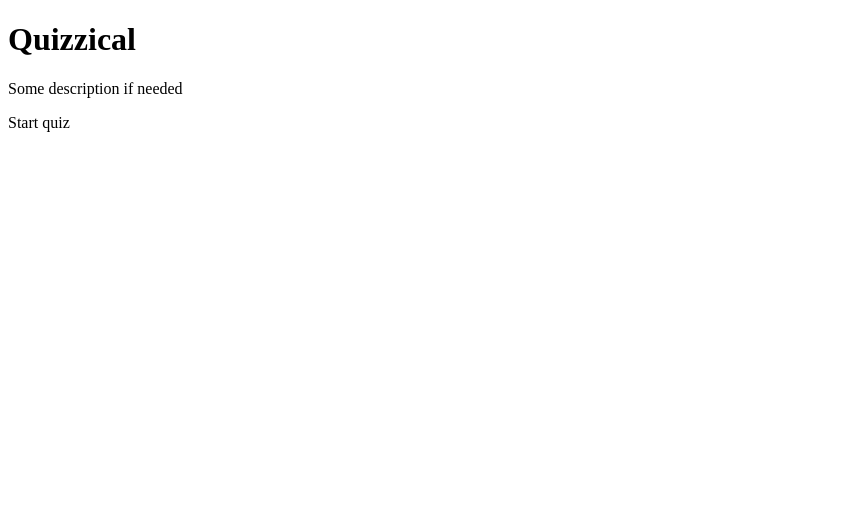
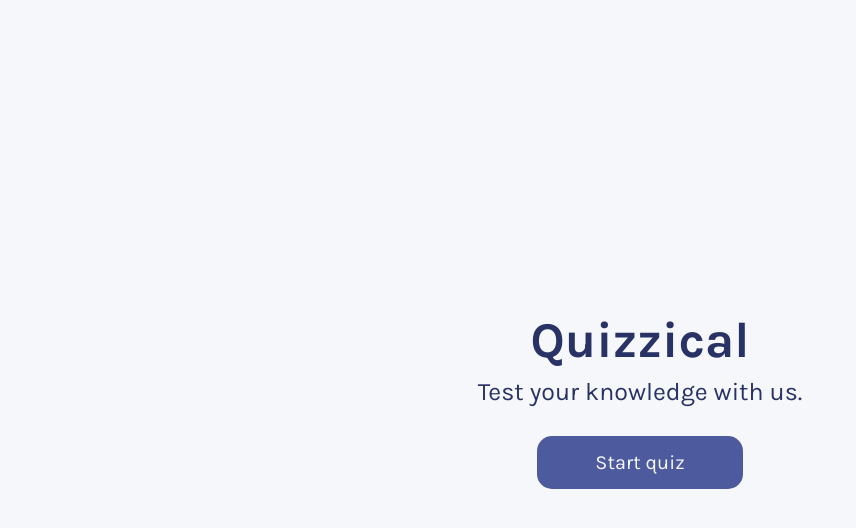
Before and after one commit to adarshcodes/quizzical-app, a React (Create React App) app: page / in a window 1280 px wide. Shown: the top 528 px of the page, without its empty margins (0-856 px from the left). Built offline with nearby package versions, Linux system fonts and the light colour scheme.

Commit message:
created start page

```diff
--- a/src/App.js
+++ b/src/App.js
@@ -1,4 +1,6 @@
 import React, { useState } from "react";
+import "./assets/sass/main.css";
+
 import StartPage from "./components/StartPage";
 import Quiz from "./components/Quiz";
 
@@ -9,7 +11,11 @@ function App() {
 		setStart(false);
 	}
 
-	return <main>{start ? <StartPage startGame={startGame} /> : <Quiz />}</main>;
+	return (
+		<main className="main-container">
+			{start ? <StartPage startGame={startGame} /> : <Quiz />}
+		</main>
+	);
 }
 
 export default App;
--- /dev/null
+++ b/src/assets/sass/components/_startScreen.scss
@@ -0,0 +1,44 @@
+.main-container {
+	width: 100%;
+	height: 100vh;
+	background-color: $background;
+}
+
+.start-page {
+	width: 100%;
+	height: 100%;
+	@include flex-column-center;
+	text-align: center;
+
+	&__heading {
+		font-size: 5rem;
+		font-weight: 700;
+		color: $dark-blue;
+		margin-bottom: 0.7rem;
+	}
+
+	&__para {
+		font-size: 2.5rem;
+		font-weight: 400;
+		color: $dark-blue;
+		margin-bottom: 3rem;
+	}
+
+	&__btn {
+		padding: 1.5rem 5.8rem;
+		background-color: $dark-blue-2;
+		font-size: 2rem;
+		border-radius: 1.5rem;
+		color: $white;
+		transition: all 0.3s;
+
+		&:hover {
+			cursor: pointer;
+			background-color: rgba($dark-blue, 0.9);
+		}
+
+		&:active {
+			transform: translateY(0.2rem) scale(0.95);
+		}
+	}
+}
--- a/src/assets/sass/main.css
+++ b/src/assets/sass/main.css
@@ -17,4 +17,52 @@ body {
 body {
   font-family: "Karla", sans-serif;
 }
+
+.main-container {
+  width: 100%;
+  height: 100vh;
+  background-color: #f5f7fb;
+}
+
+.start-page {
+  width: 100%;
+  height: 100%;
+  display: flex;
+  flex-direction: column;
+  justify-content: center;
+  align-items: center;
+  text-align: center;
+}
+
+.start-page__heading {
+  font-size: 5rem;
+  font-weight: 700;
+  color: #293264;
+  margin-bottom: 0.7rem;
+}
+
+.start-page__para {
+  font-size: 2.5rem;
+  font-weight: 400;
+  color: #293264;
+  margin-bottom: 3rem;
+}
+
+.start-page__btn {
+  padding: 1.5rem 5.8rem;
+  background-color: #4d5b9e;
+  font-size: 2rem;
+  border-radius: 1.5rem;
+  color: #f5f7fb;
+  transition: all 0.3s;
+}
+
+.start-page__btn:hover {
+  cursor: pointer;
+  background-color: rgba(41, 50, 100, 0.9);
+}
+
+.start-page__btn:active {
+  transform: translateY(0.2rem) scale(0.95);
+}
 /*# sourceMappingURL=main.css.map */
--- a/src/assets/sass/main.scss
+++ b/src/assets/sass/main.scss
@@ -8,3 +8,4 @@
 @import "./base/typography";
 
 // Components
+@import "./components/startScreen";
--- a/src/components/StartPage.jsx
+++ b/src/components/StartPage.jsx
@@ -3,9 +3,9 @@ import React from "react";
 export default function StartPage(props) {
 	return (
 		<div className="start-page">
-			<h1>Quizzical</h1>
-			<p>Some description if needed</p>
-			<div className="btn-start" onClick={props.startGame}>
+			<h1 className="start-page__heading">Quizzical</h1>
+			<p className="start-page__para">Test your knowledge with us.</p>
+			<div className="start-page__btn" onClick={props.startGame}>
 				Start quiz
 			</div>
 		</div>
```
Also changed, not shown: 1 other file (tests, documents, lock files or other folders).
